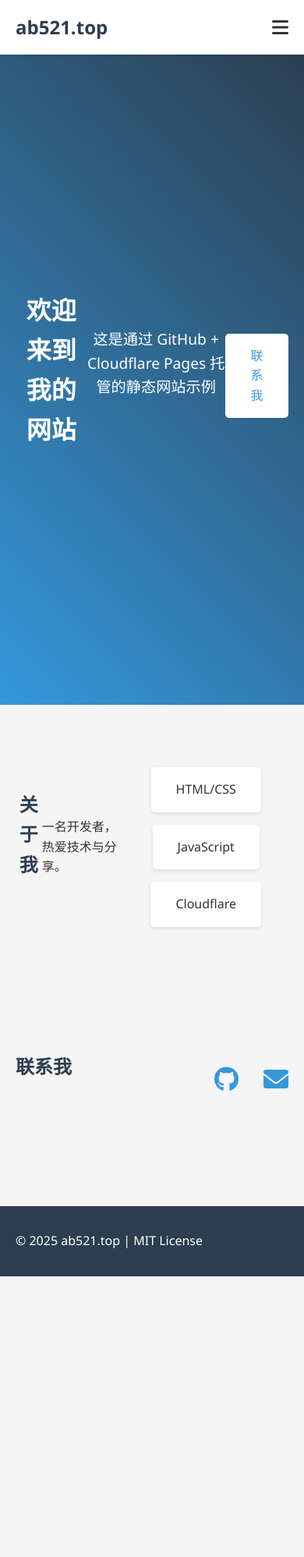
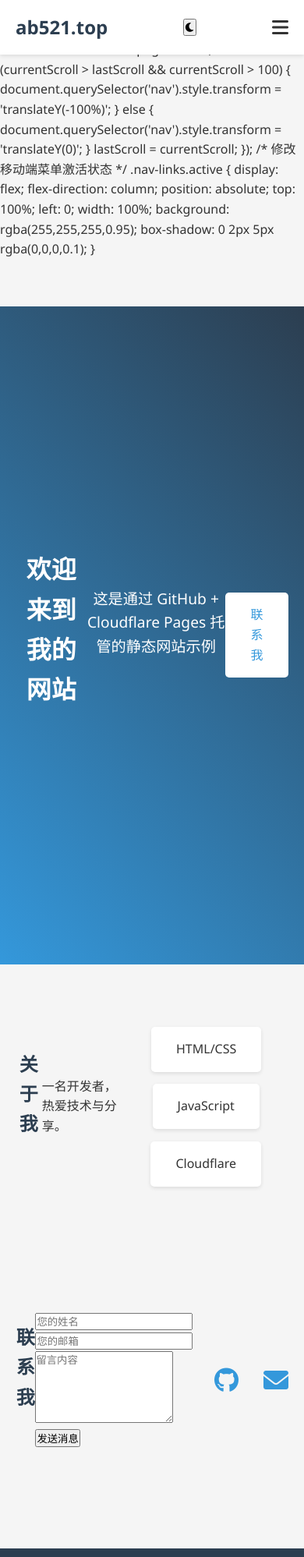
Before and after one commit to sun0703/my-website, a plain HTML site: page index.html in a window 390 px wide. Shown: the top 1997 px of the page at 78% size. Before the commit the page ends 1637 px from the top, so only its background shows below. Drawn offline with nearby package versions, Linux system fonts and the light colour scheme.

Commit message:
Update index.html

```diff
--- a/index.html
+++ b/index.html
@@ -1,19 +1,54 @@
 <!DOCTYPE html>
 <html lang="zh-CN">
 <head>
+    <!-- Google tag (gtag.js) -->
+    <script async src="https://www.googletagmanager.com/gtag/js?id=G-XXXXXXX"></script>
+    <script>
+        window.dataLayer = window.dataLayer || [];
+        function gtag(){dataLayer.push(arguments);}
+        gtag('js', new Date());
+        gtag('config', 'G-XXXXXXX');
+    </script>
     <meta charset="UTF-8">
     <meta name="viewport" content="width=device-width, initial-scale=1.0">
     <meta name="description" content="我的个人网站，托管在 Cloudflare Pages">
     <title>欢迎访问 | ab521.top</title>
     <link rel="stylesheet" href="style.css">
     <!-- Font Awesome 图标库 -->
+    <!--  Animate.css -->
+    <link rel="stylesheet" href="https://cdnjs.cloudflare.com/ajax/libs/animate.css/4.1.1/animate.min.css">
     <link rel="stylesheet" href="https://cdnjs.cloudflare.com/ajax/libs/font-awesome/6.0.0/css/all.min.css">
 </head>
 <body>
+    // 导航栏滚动隐藏/显示
+let lastScroll = 0;
+window.addEventListener('scroll', () => {
+    const currentScroll = window.pageYOffset;
+    if (currentScroll > lastScroll && currentScroll > 100) {
+        document.querySelector('nav').style.transform = 'translateY(-100%)';
+    } else {
+        document.querySelector('nav').style.transform = 'translateY(0)';
+    }
+    lastScroll = currentScroll;
+});
+    /* 修改移动端菜单激活状态 */
+.nav-links.active {
+    display: flex;
+    flex-direction: column;
+    position: absolute;
+    top: 100%;
+    left: 0;
+    width: 100%;
+    background: rgba(255,255,255,0.95);
+    box-shadow: 0 2px 5px rgba(0,0,0,0.1);
+}
     <!-- 导航栏 -->
     <nav>
         <div class="container">
             <a href="#" class="logo">ab521.top</a>
+            <button id="theme-toggle" class="theme-toggle">
+            <i class="fas fa-moon"></i>
+        </button>
             <ul class="nav-links">
                 <li><a href="#home">首页</a></li>
                 <li><a href="#about">关于</a></li>
@@ -26,7 +61,7 @@
     <!-- 首页内容 -->
     <section id="home" class="hero">
         <div class="container">
-            <h1>欢迎来到我的网站</h1>
+            <h1 class="animate__animated animate__fadeInDown">欢迎来到我的网站</h1>
             <p>这是通过 GitHub + Cloudflare Pages 托管的静态网站示例</p>
             <a href="#contact" class="cta-button">联系我</a>
         </div>
@@ -38,7 +73,7 @@
             <h2>关于我</h2>
             <p>一名开发者，热爱技术与分享。</p>
             <div class="skills">
-                <div class="skill-item">HTML/CSS</div>
+                <div class="skill-item animate__animated animate__flipInX">HTML/CSS</div>
                 <div class="skill-item">JavaScript</div>
                 <div class="skill-item">Cloudflare</div>
             </div>
@@ -49,6 +84,12 @@
     <section id="contact" class="section">
         <div class="container">
             <h2>联系我</h2>
+            <form class="contact-form" action="https://formspree.io/f/your-form-id" method="POST">
+            <input type="text" name="name" placeholder="您的姓名" required>
+            <input type="email" name="email" placeholder="您的邮箱" required>
+            <textarea name="message" placeholder="留言内容" rows="5" required></textarea>
+            <button type="submit">发送消息</button>
+        </form>
             <div class="social-links">
                 <a href="https://github.com/sun0703/" target="_blank"><i class="fab fa-github"></i></a>
                 <a href="mailto:123@ab521.top"><i class="fas fa-envelope"></i></a>
@@ -69,6 +110,18 @@
         document.querySelector('.mobile-menu').addEventListener('click', () => {
             document.querySelector('.nav-links').classList.toggle('active');
         });
+        // 暗黑模式切换
+const themeToggle = document.getElementById('theme-toggle');
+themeToggle.addEventListener('click', () => {
+    document.body.classList.toggle('dark-mode');
+    // 保存用户偏好
+    localStorage.setItem('theme', document.body.classList.contains('dark-mode') ? 'dark' : 'light');
+});
+
+// 初始化加载主题
+if (localStorage.getItem('theme') === 'dark') {
+    document.body.classList.add('dark-mode');
+}
     </script>
 </body>
 </html>
```
